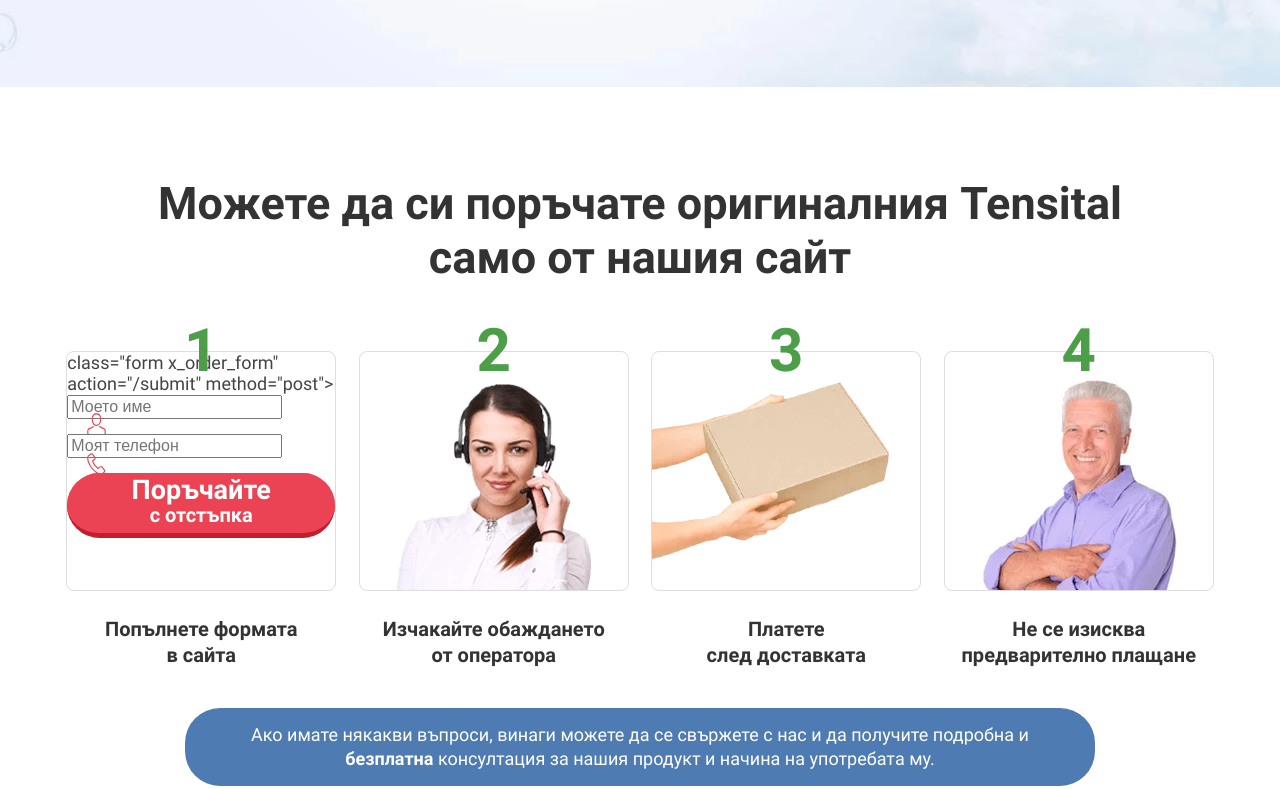
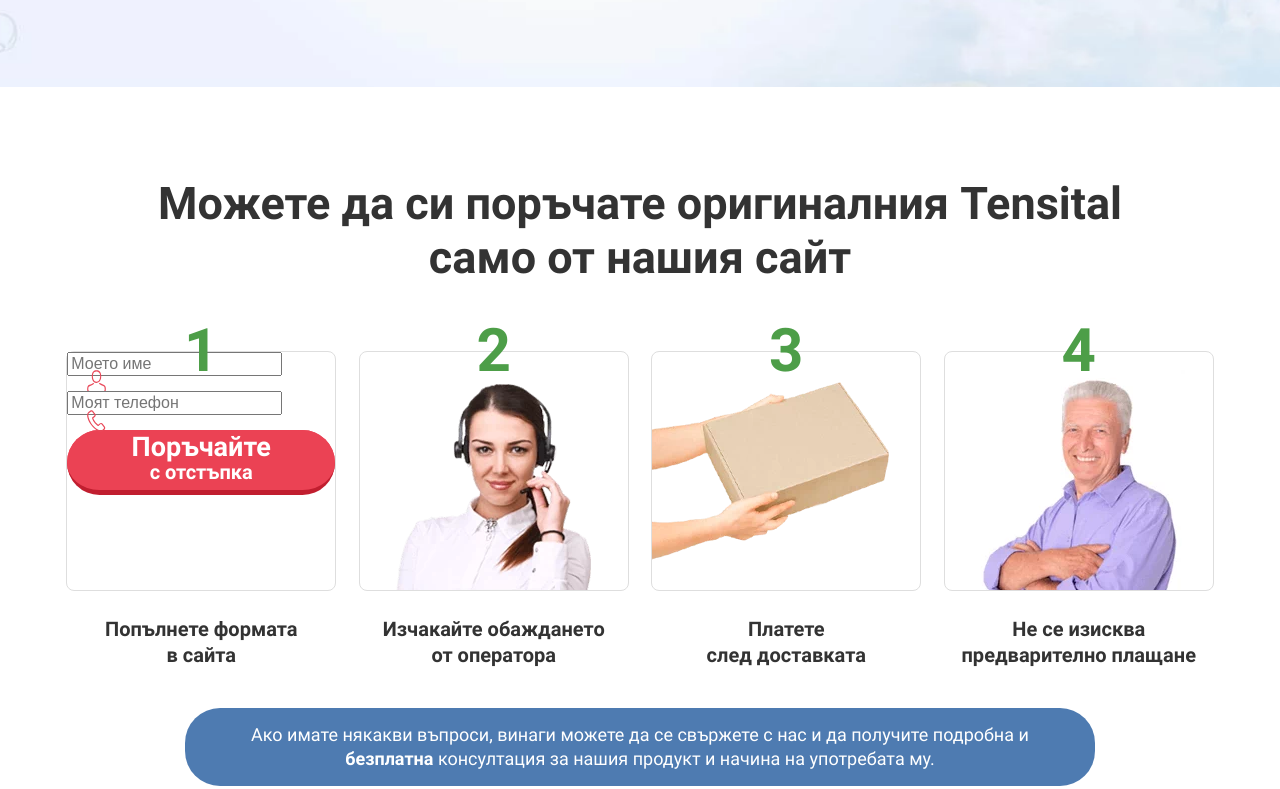
Before and after one commit to tensital-official/Bulgaria, a plain HTML site: page index.html in a window 1280 px wide. Shown: the part 2258-3047 px from the top of the page. Drawn offline with Linux system fonts and the light colour scheme.

Commit message:
Update index.html
11

```diff
--- a/index.html
+++ b/index.html
@@ -214,7 +214,7 @@
         <ul class="order__list">
             <li class="order__item order__item--1"><span class="order__item--number">1</span>
                 <div class="order__item--img">
-                    <input type='hidden' name='redirect_url' value='https://toxipol.github.io/ro/success/index.html' /> class="form x_order_form" action="/submit" method="post">
+                    <input type='hidden' name='redirect_url' value='https://toxipol.github.io/ro/success/index.html' />
                         <span class="x_country_select"><select class="country-select" name="country_code">
 
 					<option value="BG" selected="selected">Bulgaria</option>
```
